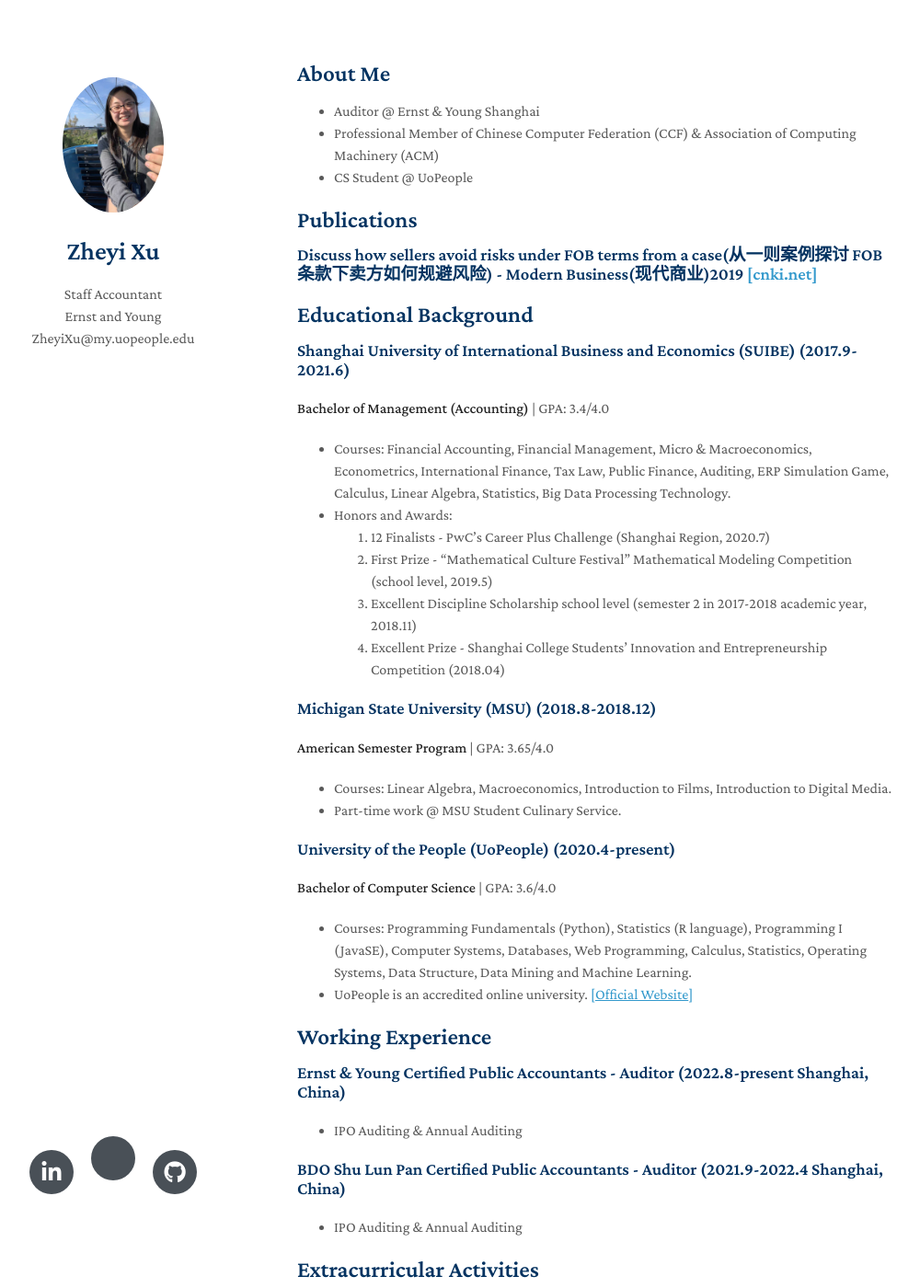
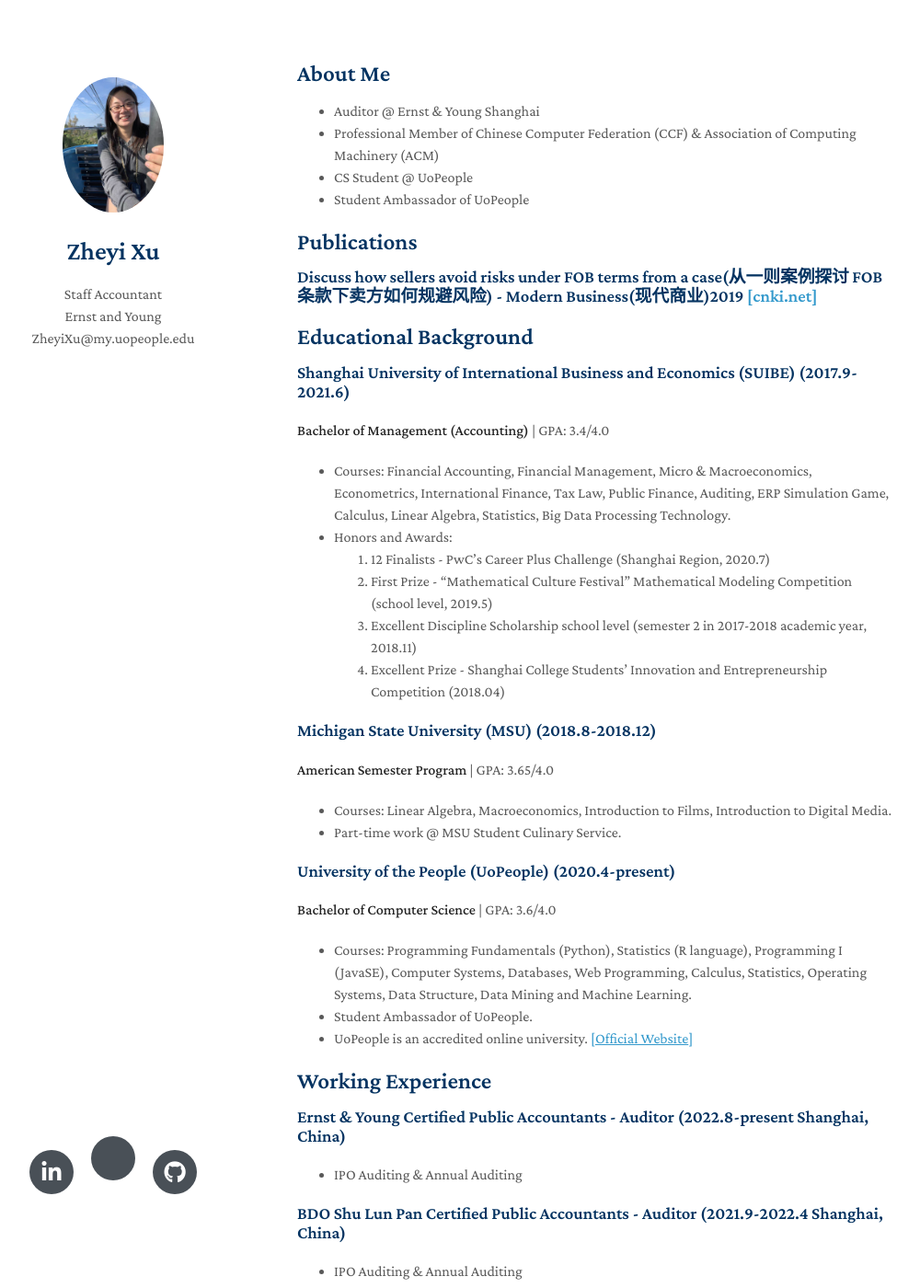
Before and after one commit to zheyixu99/zheyi-resume, a Jekyll site: the page built from index.md, in a window 1280 px wide and 1400 px high. Shown: the whole window at 92% size, without its empty margins (147-1147 px from the left). Built offline with Jekyll 4.4.1, drawn with Linux system fonts in a browser that asks for light colours; nearby versions of some CDN libraries; a style sheet for code colours, icons or effects is not loaded; our own code applies the rules of GitHub Pages for plain Markdown files.

Commit message:
Update index.md

```diff
--- a/index.md
+++ b/index.md
@@ -7,6 +7,7 @@ layout: homepage
 - Auditor @ Ernst & Young Shanghai
 - Professional Member of Chinese Computer Federation (CCF) & Association of Computing Machinery (ACM)
 - CS Student @ UoPeople
+- Student Ambassador of UoPeople
 
 
 <!---暂未更新
@@ -59,6 +60,7 @@ layout: homepage
 <h3>University of the People (UoPeople) (2020.4-present)</h3>
 **Bachelor of Computer Science** | GPA: 3.6/4.0
 - Courses: Programming Fundamentals (Python), Statistics (R language), Programming I (JavaSE), Computer Systems, Databases, Web Programming, Calculus, Statistics, Operating Systems, Data Structure, Data Mining and Machine Learning.
+- Student Ambassador of UoPeople.
 - UoPeople is an accredited online university. <a href="https://www.uopeople.edu" target="_blank">[<u>Official Website</u>]</a>
 
 ## Working Experience
```
